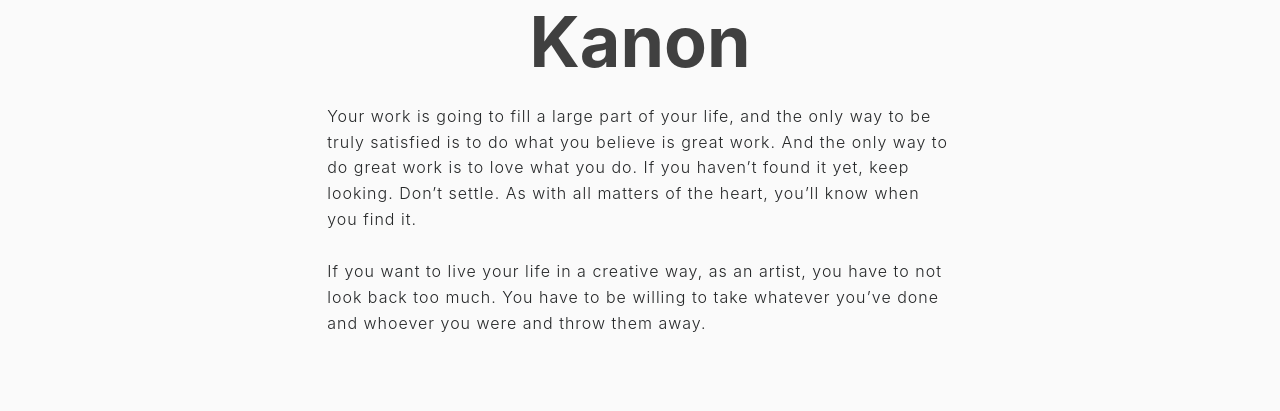
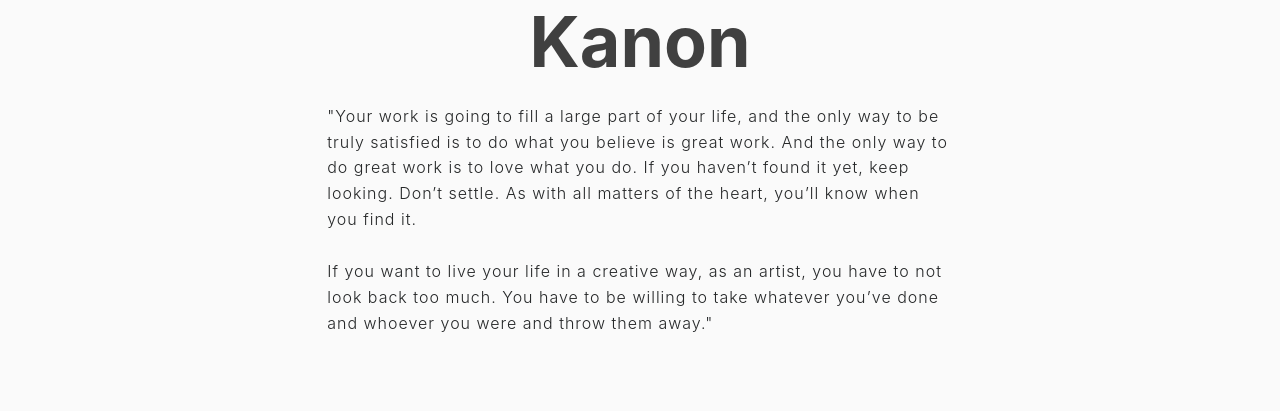
Before and after one commit to kanonjz/kanonjz.github.io, a Jekyll site: the page built from portfolio/index.html, in a window 1280 px wide. Shown: the part 266-677 px from the top of the page. Built offline with Jekyll 4.4.1, drawn with Linux system fonts in a browser that asks for light colours; nearby versions of some CDN libraries; comment, search, counter and statistics services are not loaded.

Commit message:
Update index.html

```diff
--- a/portfolio/index.html
+++ b/portfolio/index.html
@@ -23,8 +23,8 @@ header-img: "img/post-bg-miui6.jpg"
 			<header>
 				<img width="175" height="175" style="border-radius:50%;" src="/img/avatar-kanon.jpg">
 				<h1>Kanon</h1>
-				<p style="padding-left:300px; padding-right:300px; text-align:left">Your work is going to fill a large part of your life, and the only way to be truly satisfied is to do what you believe is great work. And the only way to do great work is to love what you do. If you haven’t found it yet, keep looking. Don’t settle. As with all matters of the heart, you’ll know when you find it.</p>
-                                <p style="padding-left:300px; padding-right:300px; text-align:left">If you want to live your life in a creative way, as an artist, you have to not look back too much. You have to be willing to take whatever you’ve done and whoever you were and throw them away.</p>
+				<p style="padding-left:300px; padding-right:300px; text-align:left">"Your work is going to fill a large part of your life, and the only way to be truly satisfied is to do what you believe is great work. And the only way to do great work is to love what you do. If you haven’t found it yet, keep looking. Don’t settle. As with all matters of the heart, you’ll know when you find it.</p>
+                                <p style="padding-left:300px; padding-right:300px; text-align:left">If you want to live your life in a creative way, as an artist, you have to not look back too much. You have to be willing to take whatever you’ve done and whoever you were and throw them away."</p>
 			</header>
 			<div class="main">
 
```
